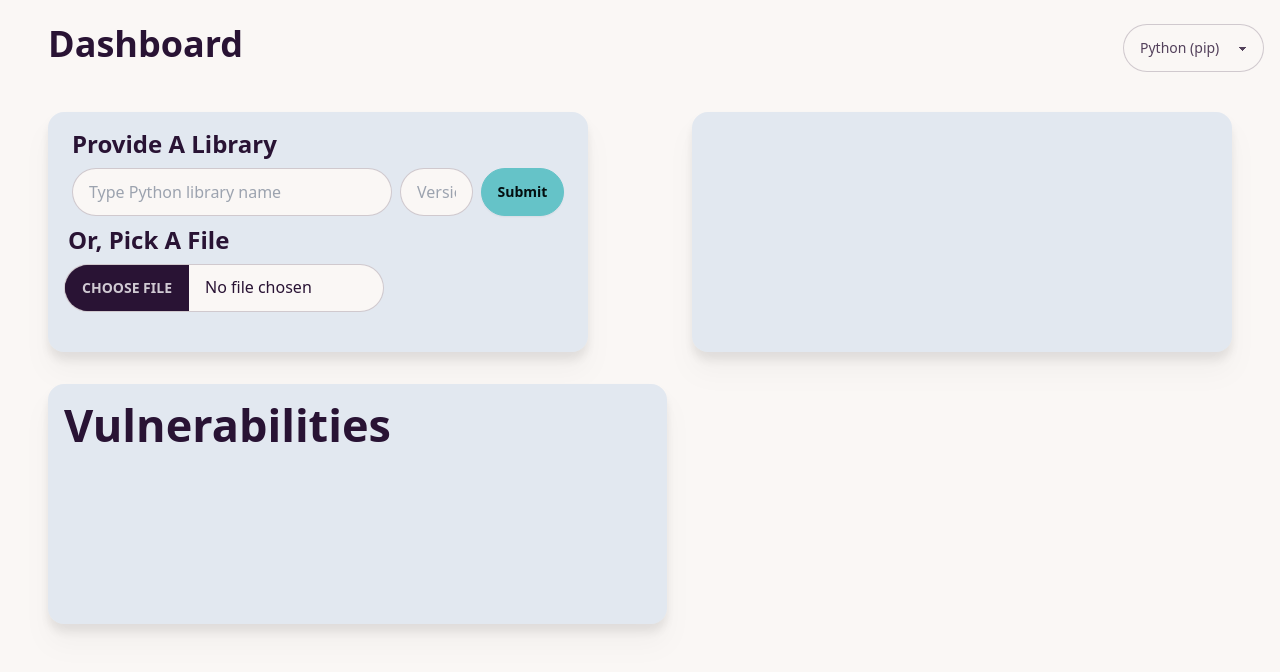
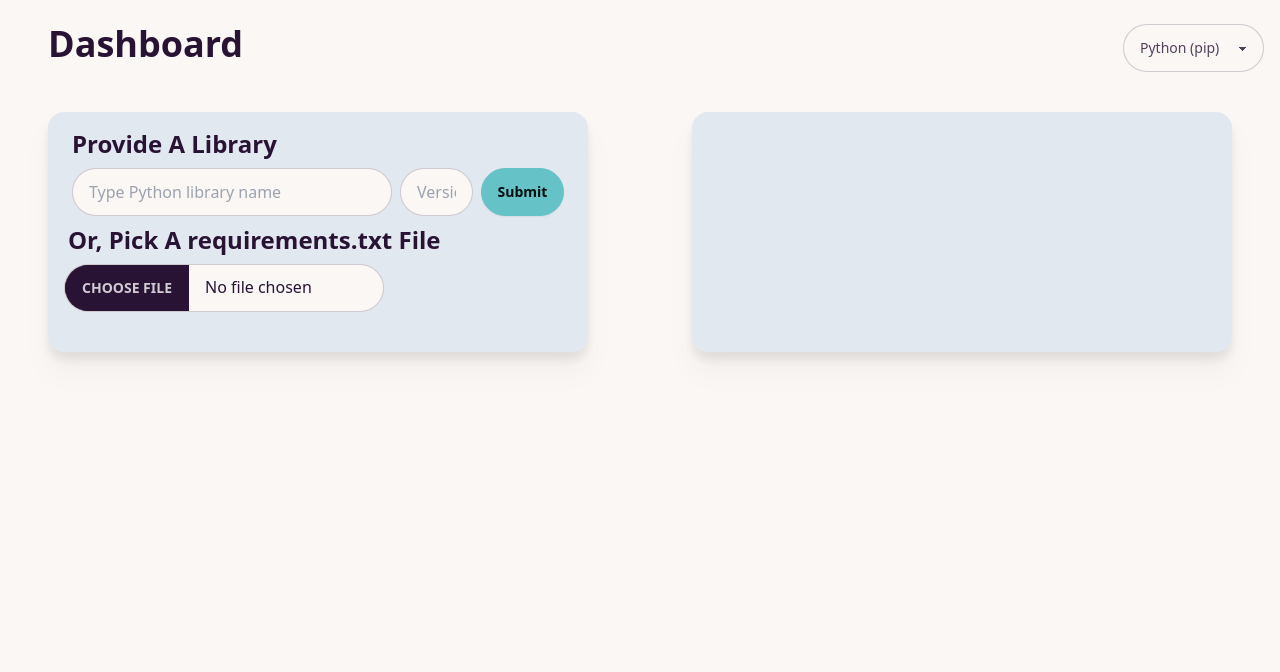
Before and after one commit to Sebastian-Alexis/healthinspectorsvelte, a SvelteKit app: page /dashboard in a window 1280 px wide. Shown: the top 672 px of the page. Built offline with nearby package versions, Linux system fonts and the light colour scheme.

Commit message:
UPDATED CVE display

```diff
--- a/src/routes/dashboard/+page.svelte
+++ b/src/routes/dashboard/+page.svelte
@@ -118,10 +118,10 @@
 			/>
 			<button class="btn btn-primary" on:click={handleSubmit} disabled={isLoading}>Submit</button>
 		</div>
-		<label class="form-control w-full max-w-xs">
+		<label class="form-controls">
 			<div class="label">
-				<article class="prose flex items-center justify-center">
-					<h1 class="label-text text-center prose text-2xl">Or, Pick A File</h1>
+				<article class="prose flex">
+					<h1 class="label-text prose text-2xl">Or, Pick A requirements.txt File</h1>
 				</article>
 			</div>
 			<input
@@ -147,14 +147,14 @@
 	</div>
 </div>
 
-<div class="p-4 flex px-12">
-	<!-- First Box -->
+<!-- <div class="p-4 flex px-12">
+
 	<div class="card p-4 w-[38.7rem] h-60 bg-slate-200 drop-shadow-xl mr-4">
 		<article class="prose text-xl">
 			<h1>Vulnerabilities</h1>
 		</article>
 	</div>
-</div>
+</div> -->
 
 <style>
 	.dependency-tree {
```
